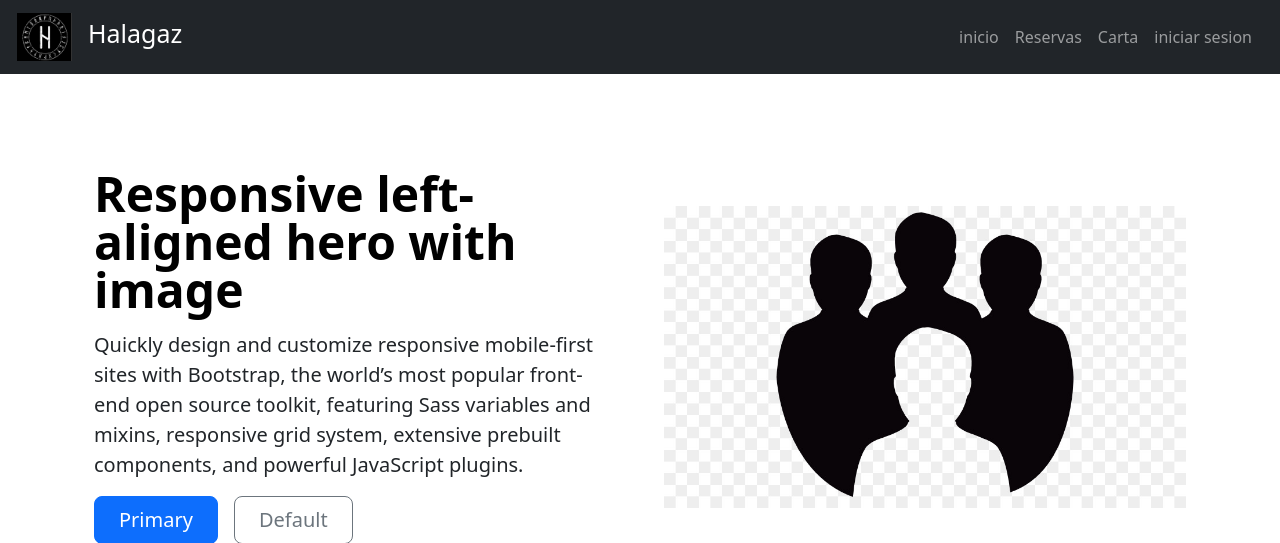
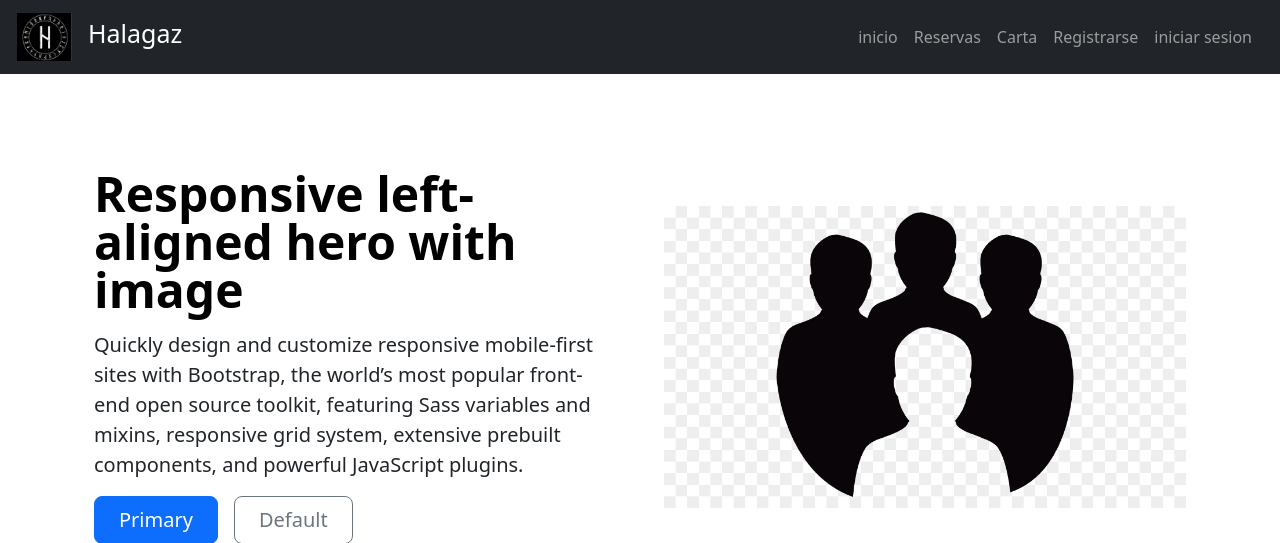
Before and after one commit to Grizxz/DeliciaRest, a Django app: page / in a window 1280 px wide. Shown: the top 543 px of the page. Run offline with Django 4.2, Linux system fonts and the light colour scheme.

Commit message:
Registro agregado

```diff
--- a/DeliciaRest/Resto/templates/app/base.html
+++ b/DeliciaRest/Resto/templates/app/base.html
@@ -27,6 +27,9 @@
               </li>
               <li class="nav-item">
                 <a class="nav-link" href="#">Carta</a>
+              </li>
+              <li class="nav-item">
+                <a class="nav-link" href="{% url 'agregarUsuario' %}">Registrarse</a>
               </li>
               {% if  user.is_authenticated %}
               <li  class="nav-item">
```
